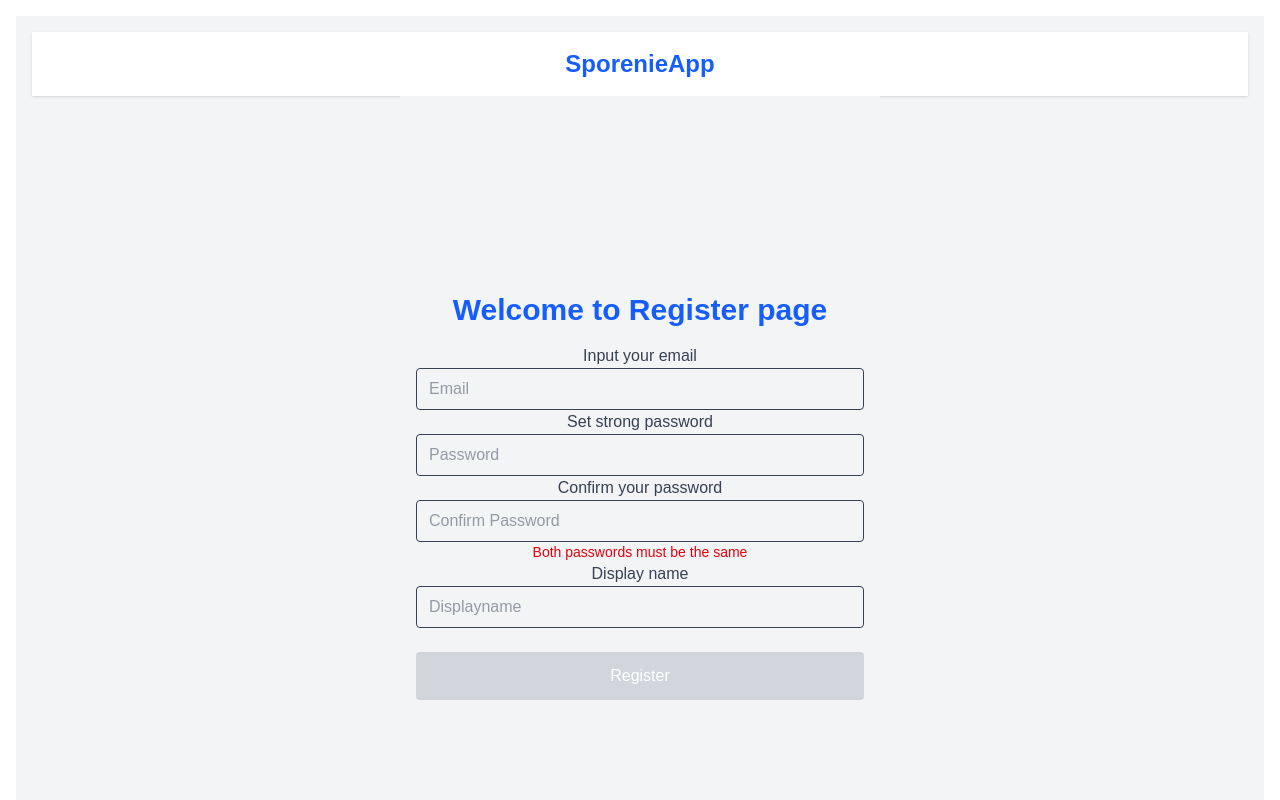
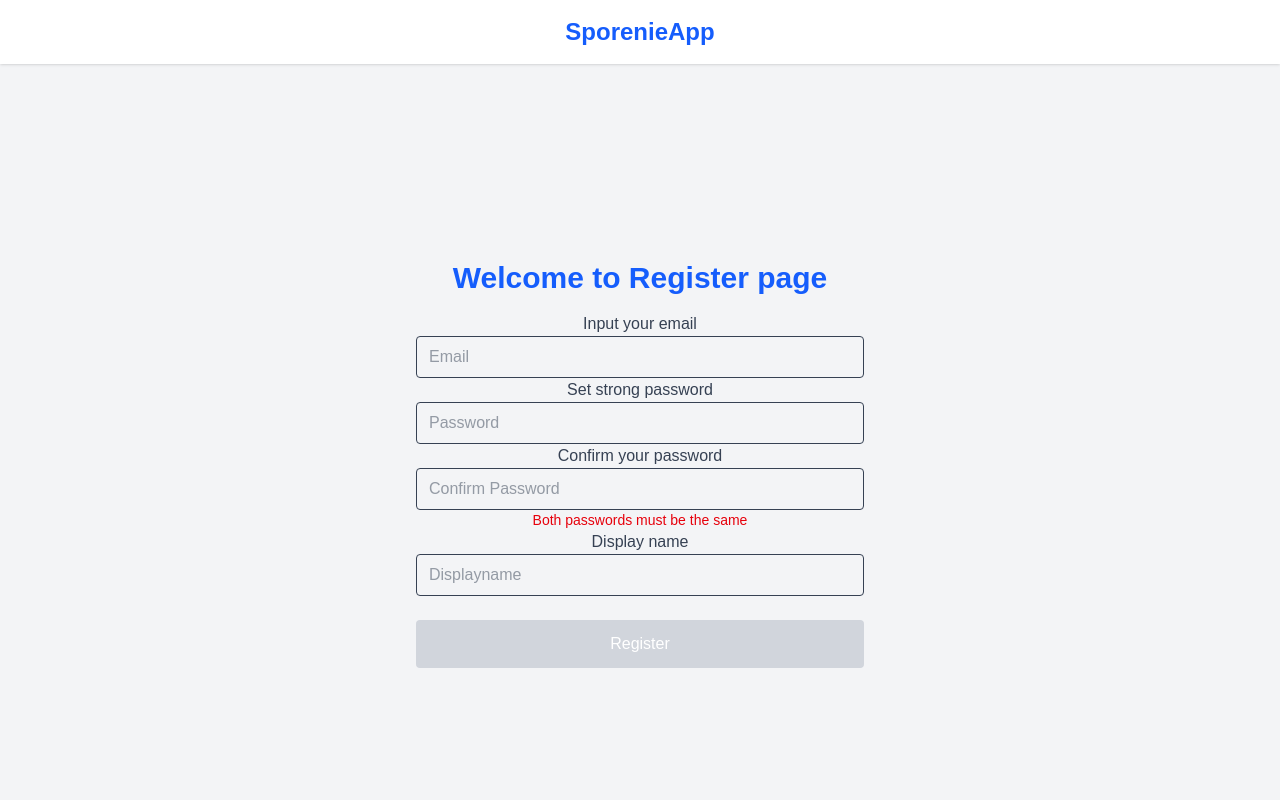
Before and after one commit to TomasPeterec/savings_app_code, a Next.js app: page /register in a window 1280 px wide. Shown: the top 800 px of the page. Built offline with nearby package versions, Linux system fonts and the light colour scheme; no server answers.

Commit message:
Some css changes

```diff
--- a/package.json
+++ b/package.json
@@ -14,6 +14,7 @@
     "firebase": "^12.4.0",
     "firebase-admin": "^13.5.0",
     "next": "15.5.4",
+    "preline": "^3.2.3",
     "react": "19.1.0",
     "react-dom": "19.1.0",
     "zustand": "^5.0.8"
--- a/src/app/page.tsx
+++ b/src/app/page.tsx
@@ -18,6 +18,7 @@ import {
   inputField,
   formCard,
   loginSection,
+  mainContent
 } from "@/styles/ui"
 
 export default function Home() {
--- a/src/styles/ui.ts
+++ b/src/styles/ui.ts
@@ -2,23 +2,24 @@
 
 // Base containers
 export const baseContainer = "min-h-screen bg-gray-100 flex flex-col"
+export const baseContainer2 = "min-h-screen flex flex-col"
 export const centeredColumn = "flex flex-col items-center justify-center"
 export const startColumn = "flex flex-col items-center justify-start"
-
+export const contentPadding = "p-4"
 // Layout-specific constants
 export const body = `${baseContainer} font-sans`
-export const main = "flex-grow p-4"
+export const main = "flex-grow p-0"
 export const footer = "text-center text-gray-500 text-sm p-4 mt-auto"
 
 // Page / UI constants
-export const container = `${baseContainer} ${startColumn} p-4`
-export const mainContent = `${baseContainer} ${centeredColumn} py-20 px-4 space-y-4`
+export const container = `${baseContainer} ${startColumn} p-0`
+export const mainContent = `${baseContainer2} ${centeredColumn} py-20 px-4 space-y-4`
 export const heading = "text-3xl font-bold text-blue-600 mb-4"
 export const paragraph = "text-gray-700 text-center max-w-md"
 export const highlight = "font-semibold"
 
 // Home page specific
-export const heroSection = "text-center mt-8 space-y-2 max-w-md"
+export const heroSection = `text-center mt-8 space-y-2 max-w-md ${contentPadding}`
 export const link = "text-blue-500 underline hover:text-blue-700"
 export const buttonPrimary = "w-full px-4 py-3 bg-blue-500 text-white rounded hover:bg-blue-600"
 export const buttonGoogle = "w-full px-4 py-3 bg-red-500 text-white rounded hover:bg-red-600"
@@ -26,7 +27,7 @@ export const buttonRegister = "w-full px-4 py-3 bg-green-500 text-white rounded
 export const buttonRegisterMuted = "w-full px-4 py-3 bg-gray-300 text-white rounded hover:bg-gray-300"
 export const inputField = "w-full px-3 py-2 border rounded focus:outline-none focus:ring-2 focus:ring-blue-400"
 export const formCard = "bg-white p-4 rounded shadow space-y-3"
-export const loginSection = "mt-8 w-full max-w-md flex flex-col space-y-4"
+export const loginSection = `mt-8 w-full max-w-md flex flex-col space-y-4 ${contentPadding}`
 
 // Header-specific constants
 export const header = "w-full bg-white shadow py-4 px-6 flex items-center justify-center"
```
Also changed, not shown: 1 other file (tests, documents, lock files or other folders).
